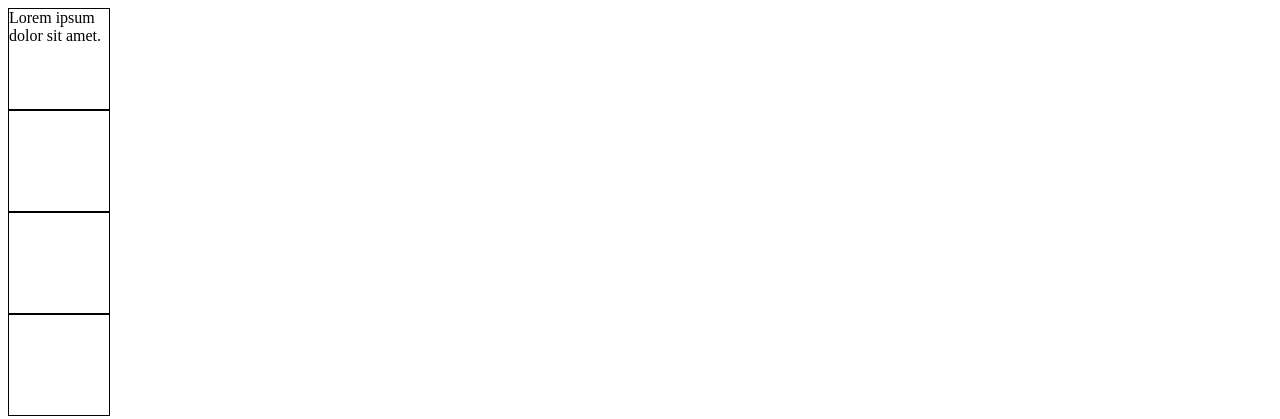
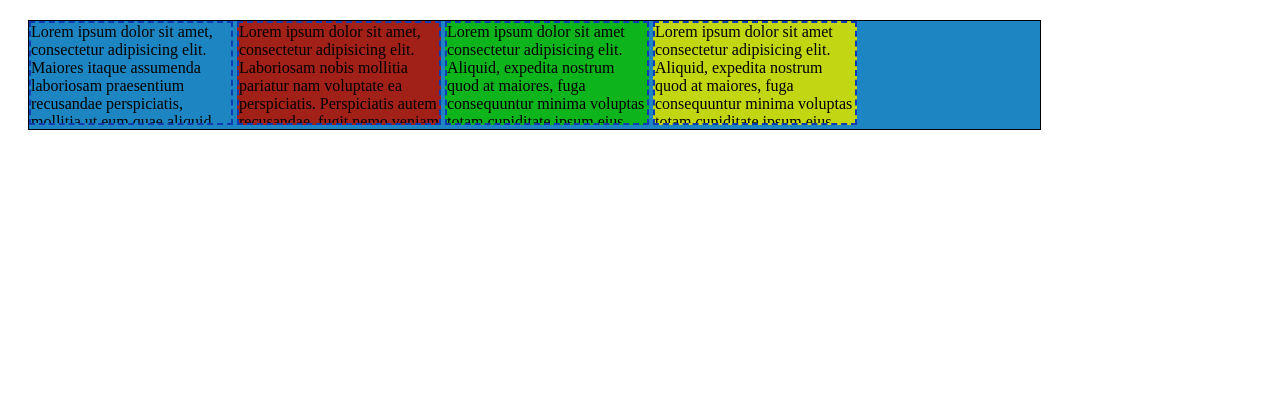
Before and after one commit to DouglasBR25/projetop, a plain HTML site: page projeto.html in a window 1280 px wide. Drawn offline with Linux system fonts and the light colour scheme.

Commit message:
atualizado

```diff
--- a/projeto.html
+++ b/projeto.html
@@ -4,21 +4,14 @@
     <meta charset="UTF-8">
     <meta name="viewport" content="width=device-width, initial-scale=1.0">
     <title>Document</title>
-    <style>
-    section{
-        width: 100px;
-        height: 100px;
-        border-style: solid;
-        border-color: black ;
-        border-width: 1px;}
-    </style>
+   <link rel="stylesheet" href="./style.css">
 </head>
 <body>
-    <article>
-        <section>Lorem ipsum dolor sit amet.</section>
-        <section></section>
-        <section></section>
-        <section></section>
-    </article>
+    <div id="container" class="azul">
+        <div class="bloco azul">Lorem ipsum dolor sit amet, consectetur adipisicing elit. Maiores itaque assumenda laboriosam praesentium recusandae perspiciatis, mollitia ut eum quae aliquid eaque et consectetur molestias laborum animi molestiae, culpa vero dolor hic quisquam dolore? Sed et optio reiciendis possimus facere officiis unde harum suscipit, fugiat soluta voluptates reprehenderit deleniti dolore voluptatem.</div>
+        <div class="bloco vermelho">Lorem ipsum dolor sit amet, consectetur adipisicing elit. Laboriosam nobis mollitia pariatur nam voluptate ea perspiciatis. Perspiciatis autem recusandae, fugit nemo veniam voluptatum sequi consequuntur ad earum eaque fugiat fuga unde, saepe adipisci, eligendi repellendus. Dignissimos reiciendis error molestiae, ipsam iusto nostrum itaque quidem odit optio impedit corporis cum veritatis.</div>
+        <div class="bloco verde">Lorem ipsum dolor sit amet consectetur adipisicing elit. Aliquid, expedita nostrum quod at maiores, fuga consequuntur minima voluptas totam cupiditate ipsum eius minus. Corporis facilis, incidunt deserunt delectus natus quos fuga quia dolor quod! Officiis odio pariatur ab, incidunt, magni ut quasi dolore tempore neque praesentium reprehenderit. Fuga, alias illo?</div>
+        <div class="bloco amarelo">Lorem ipsum dolor sit amet consectetur adipisicing elit. Aliquid, expedita nostrum quod at maiores, fuga consequuntur minima voluptas totam cupiditate ipsum eius minus. Corporis facilis, incidunt deserunt delectus natus quos fuga quia dolor quod! Officiis odio pariatur ab, incidunt, magni ut quasi dolore tempore neque praesentium reprehenderit. Fuga, alias illo?</div>
+    </div>
 </body>
 </html>
```
